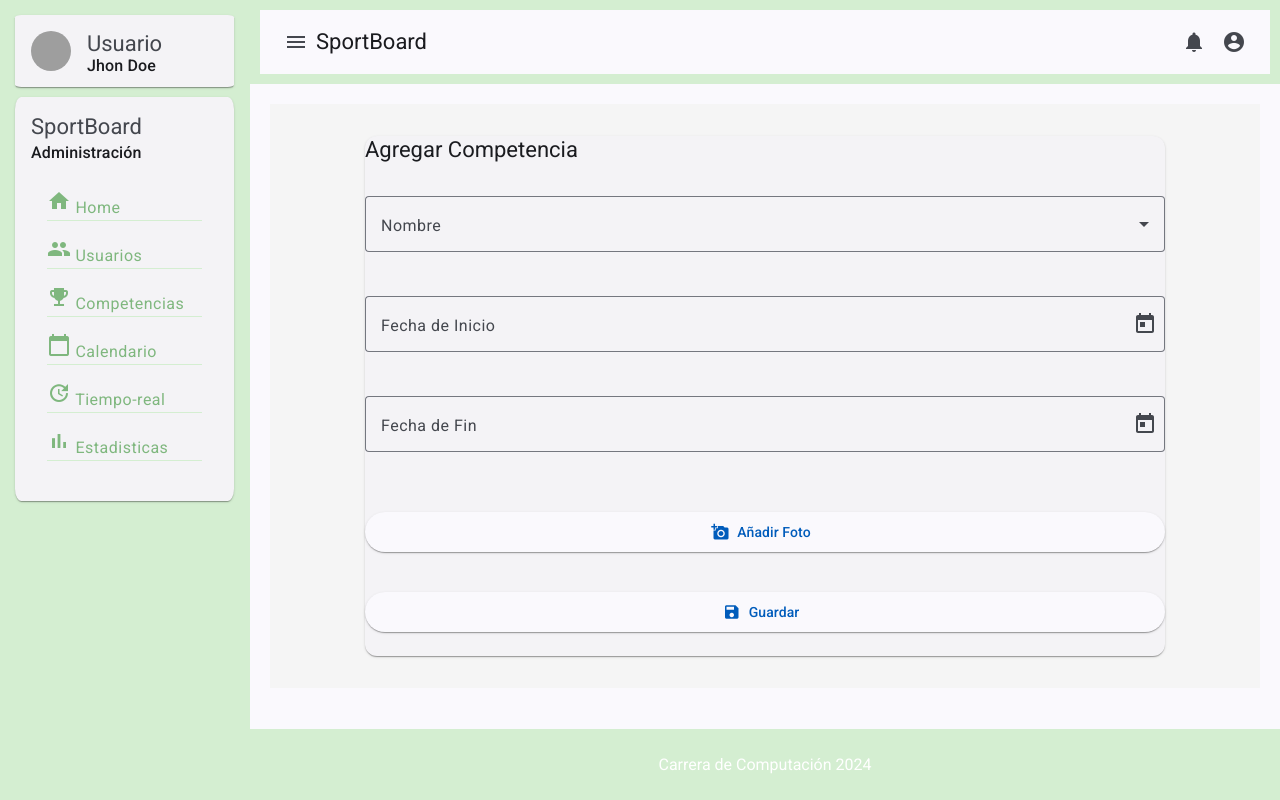
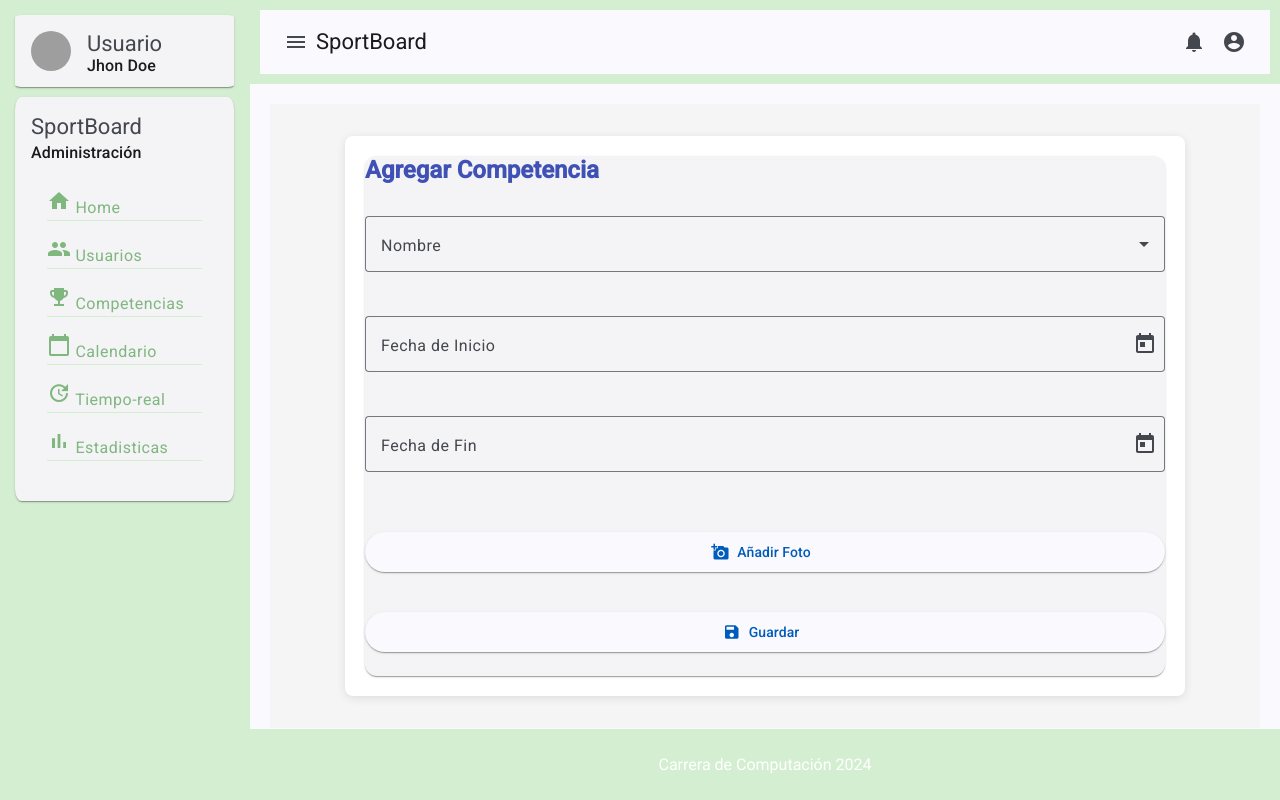
Before and after one commit to geovannyIsma/SportBoard_Competencias, an Angular app in the folder frontend/frontend/: page /competencias/gestion-competencia in a window 1280 px wide. Built offline with nearby package versions, Linux system fonts and the light colour scheme; grey boxes are pictures that could not be loaded.

Commit message:
Estilo de la interfaz

```diff
--- a/frontend/frontend/src/app/competencias/GestionCompetencia/gestion-competencia.component.scss
+++ b/frontend/frontend/src/app/competencias/GestionCompetencia/gestion-competencia.component.scss
@@ -3,40 +3,65 @@
   justify-content: center;
   align-items: center;
   padding: 2rem;
-  background-color: #f5f5f5;
+  background-color: #f5f5f5; // Color de fondo suave
 }
 
 .container {
   width: 100%;
-  max-width: 800px;
+  max-width: 800px; // Ancho máximo para el contenedor
   display: flex;
   flex-direction: column;
-  align-items: center;
+  align-items: center; // Centrar el contenido
 }
 
 .competencia-form {
   width: 100%;
+  background-color: white; // Fondo blanco para el formulario
+  border-radius: 8px; // Bordes redondeados
+  box-shadow: 0 2px 10px rgba(0, 0, 0, 0.1); // Sombra sutil
+  padding: 20px; // Espaciado interno
 }
 
 .full-width {
   width: 100%;
-  margin-bottom: 1.5rem;
+  margin-bottom: 1.5rem; // Espaciado inferior para los campos
 }
 
 .add-photo, .save-button {
-  margin-top: 1rem;
+  margin-top: 1rem; // Espaciado superior para los botones
 }
 
+// Estilo para el título del formulario
 .form-title {
-  margin-bottom: 2rem; /* Separation between title and form fields */
-}
-.error-message {
-  color: red; /* Color del texto de error */
-  margin: 10px 0; /* Espaciado alrededor del mensaje */
-  font-weight: bold; /* Texto en negrita */
+  font-size: 24px; // Tamaño de fuente
+  font-weight: bold; // Negrita
+  margin-bottom: 2rem; // Separación con los campos del formulario
+  color: #3f51b5; // Color del título
 }
 
+// Estilo para el mensaje de error
+.error-message {
+  color: red; // Color del texto de error
+  margin: 10px 0; // Espaciado alrededor del mensaje
+  font-weight: bold; // Texto en negrita
+}
+
+// Estilo para la tabla de competencias
 table {
-  width: 100%;
-  margin-top: 2rem;
+  width: 100%; // Ancho completo
+  margin-top: 2rem; // Espaciado superior
 }
+
+.mat-table {
+  width: 100%; // Ancho completo de la tabla
+}
+
+.mat-header-cell, .mat-cell {
+  padding: 10px; // Espaciado interno en las celdas
+  text-align: left; // Alinear texto a la izquierda
+}
+
+.mat-header-cell {
+  background-color: #3f51b5; // Color de fondo para el encabezado
+  color: white; // Color del texto del encabezado
+}
```
